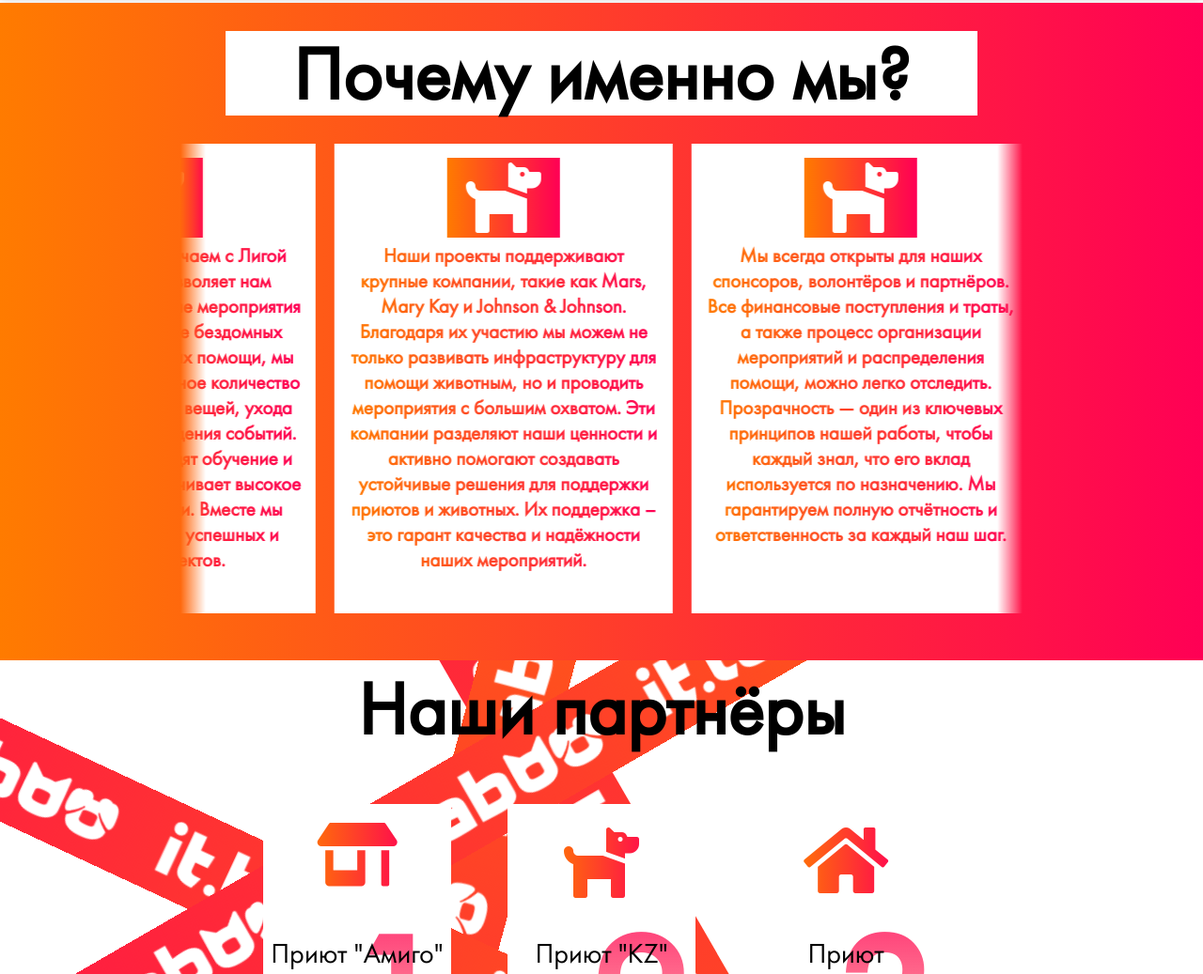
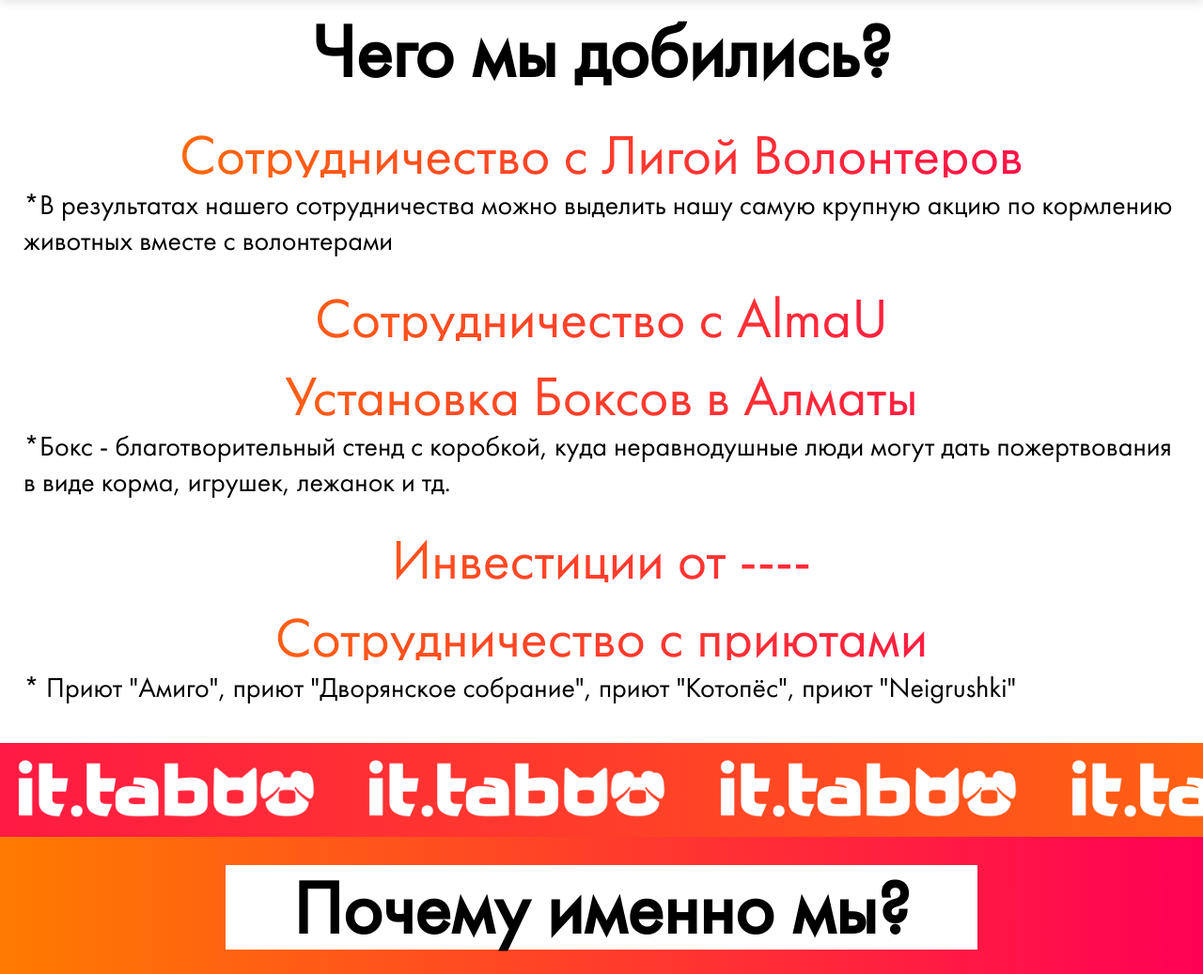
Before and after one commit to it-taboo/mainpage, a plain HTML site: page index.html in a window 1280 px wide. Shown: the part 647-1684 px from the top of the page at 94% size. Drawn offline with Linux system fonts and the light colour scheme.

Commit message:
Update index.html

```diff
--- a/index.html
+++ b/index.html
@@ -20,7 +20,7 @@
 					<img class='ittaboo-logo' src='./logo.png'></img>
 					<a class="name calcul" href='https://www.instagram.com/it_taboo_kz?igsh=emFneDNhemg4anhv&utm_source=qr'>Посты</a>
 					<p class="name p-name">|</p>
-					<a class="name calcul" href='https://www.instagram.com/it_taboo_kz?igsh=emFneDNhemg4anhv&utm_source=qr'>Питомники</a>
+					<a class="name calcul" href='#stats'>Питомники</a>
 				</div>
 			</nav>
 		</div>
@@ -38,6 +38,55 @@
 				</div>
 			</div>
 
+			<div class='achievements'>
+				<div class='achi-title'>
+					<h1>Чего мы добились?</h1>
+				</div>
+				<div class='our-achi'>
+					<p class='agitation-subtitle'>Сотрудничество с Лигой Волонтеров</p>
+					<p class='agitation-text'>*В результатах нашего сотрудничества можно выделить нашу самую крупную акцию по кормлению животных вместе с волонтерами</p>
+					<p class='agitation-subtitle'>Сотрудничество с AlmaU</p>
+					<p class='agitation-subtitle'>Установка Боксов в Алматы</p>
+					<p class='agitation-text'>*Бокс - благотворительный стенд с коробкой, куда неравнодушные люди могут дать пожертвования в виде корма, игрушек, лежанок и тд.</p>
+					<p class='agitation-subtitle'>Инвестиции от ----</p>
+					<p class='agitation-subtitle'>Сотрудничество с приютами</p>
+					<p class='agitation-text'>* Приют "Амиго", приют "Дворянское собрание", приют "Котопёс", приют "Neigrushki"</p>
+				</div>
+			</div>
+
+			<div class='running-bg-ph0 bgph0'>
+				<div class='running-bg'>
+					<div class='stat-line-bg statbg1' style="--t: 150s">
+						<span class='ittaboo-logo2 l1'>it.taboo</span>
+						<span class='ittaboo-logo2 l2'>it.taboo</span>
+						<span class='ittaboo-logo2 l3'>it.taboo</span>
+						<span class='ittaboo-logo2 l4'>it.taboo</span>
+						<span class='ittaboo-logo2 l5'>it.taboo</span>
+						<span class='ittaboo-logo2 l6'>it.taboo</span>
+						<span class='ittaboo-logo2 l7'>it.taboo</span>
+						<span class='ittaboo-logo2 l8'>it.taboo</span>
+						<span class='ittaboo-logo2 l9'>it.taboo</span>
+						<span class='ittaboo-logo2 l10'>it.taboo</span>
+						<span class='ittaboo-logo2 l11'>it.taboo</span>
+						<span class='ittaboo-logo2 l12'>it.taboo</span>
+					</div>
+					<div class='stat-line-bg statbg2' style="--t: 150s">
+						<span class='ittaboo-logo2 l12'>it.taboo</span>
+						<span class='ittaboo-logo2 l11'>it.taboo</span>
+						<span class='ittaboo-logo2 l10'>it.taboo</span>
+						<span class='ittaboo-logo2 l9'>it.taboo</span>
+						<span class='ittaboo-logo2 l8'>it.taboo</span>
+						<span class='ittaboo-logo2 l7'>it.taboo</span>
+						<span class='ittaboo-logo2 l6'>it.taboo</span>
+						<span class='ittaboo-logo2 l5'>it.taboo</span>
+						<span class='ittaboo-logo2 l4'>it.taboo</span>
+						<span class='ittaboo-logo2 l3'>it.taboo</span>
+						<span class='ittaboo-logo2 l2'>it.taboo</span>
+						<span class='ittaboo-logo2 l1'>it.taboo</span>
+					</div>
+				</div>
+			</div>
+
 			<div class='whyus'>
 				<div class='whyus-title'>
 					<h1>Почему именно мы?</h1>
@@ -45,7 +94,7 @@
 				<div class='whyus-content'>
 					<div class='whyus1'>
 						<div class='us-block1 ublock'>
-							<i class="fas fa-solid fa-dog"></i>
+							<i class="fas fa-solid fa-users"></i>
 							<p class='ublock-text ub1'>Мы активно сотрудничаем с Лигой волонтёров, что позволяет нам организовывать крупные мероприятия и акции по поддержке
 							бездомных животных. Благодаря их помощи, мы всегда имеем достаточное количество волонтёров для сбора вещей, ухода за
 							животными и проведения событий. Эти волонтёры проходят обучение и подготовку, что обеспечивает высокое качество
@@ -53,15 +102,15 @@
 						</div>
 
 						<div class='us-block1 ublock'>
-							<i class="fas fa-solid fa-dog"></i>
-							<p class='ublock-text ub1'>Наши проекты поддерживают крупные компании, такие как Mars, Mary Kay и Johnson & Johnson. Благодаря их участию мы можем
+							<i class="fas fa-solid fa-wallet" style='font-size: 75px; padding-top: 5px;'></i>
+							<p class='ublock-text ub1'>Наши проекты поддерживают крупные компании, такие как [-------]. Благодаря их участию мы можем
 							не только развивать инфраструктуру для помощи животным, но и проводить мероприятия с большим охватом. Эти компании
 							разделяют наши ценности и активно помогают создавать устойчивые решения для поддержки приютов и животных. Их поддержка –
 							это гарант качества и надёжности наших мероприятий.</p>
 						</div>
 
 						<div class='us-block1 ublock'>
-							<i class="fas fa-solid fa-dog"></i>
+							<i class="fas fa-solid fa-dollar-sign" style='font-size: 75px; padding-top: 5px;'></i>
 							<p class='ublock-text ub1'>Мы всегда открыты для наших спонсоров, волонтёров и партнёров. Все финансовые поступления и траты, а также процесс
 							организации мероприятий и распределения помощи, можно легко отследить. Прозрачность — один из ключевых принципов нашей
 							работы, чтобы каждый знал, что его вклад используется по назначению. Мы гарантируем полную отчётность и ответственность
@@ -69,7 +118,7 @@
 						</div>
 
 						<div class='us-block1 ublock'>
-							<i class="fas fa-solid fa-dog"></i>
+							<i class="fas fa-solid fa-hand-holding-heart" style='font-size: 75px; padding-top: 5px;'></i>
 							<p class='ublock-text ub1'>Наш главный приоритет — это безопасность животных. Каждый питомец, которого нам доверяют, проходит строгую проверку
 							перед передачей новым хозяевам. Мы работаем только с проверенными семьями и организациями, чтобы гарантировать, что ваш
 							питомец попадёт в надёжные и заботливые руки. Благодаря этому, вы можете быть уверены, что он найдёт новый дом, полный
@@ -77,7 +126,7 @@
 						</div>
 
 						<div class='us-block1 ublock'>
-							<i class="fas fa-solid fa-dog"></i>
+							<i class="fas fa-solid fa-donate" style='font-size: 75px; padding-top: 5px;'></i>
 							<p class='ublock-text ub1'>Мы стремимся улучшать условия содержания животных в приютах, обеспечивая их всем необходимым. Наши сборы вещей и средств
 							направлены на создание комфортной и безопасной среды для бездомных животных. Мы сотрудничаем с приютами, чтобы каждый
 							питомец получал достойное обращение, питание и медицинскую помощь. Это помогает им быстрее находить новых хозяев и
@@ -94,7 +143,7 @@
 					</div>
 				</div>
 			</div>
-			<div class='stats'>
+			<div class='stats' id='stats'>
 				<h1>Наши партнёры</h1>
 				<div class='stat-list'>
 					<div class='stat-line'>
@@ -105,7 +154,7 @@
 						</div>
 						<div class='stat'>
 							<i class="fas fas2 fa-solid fa-dog"></i>
-							<p class='stat-header'>Приют "KZ"</p>
+							<p class='stat-header'>Приют "Дворянское собрание"</p>
 							<p class='stat-quantity' data-content='2'>0</p>
 						</div>
 						<div class='stat'>
```
